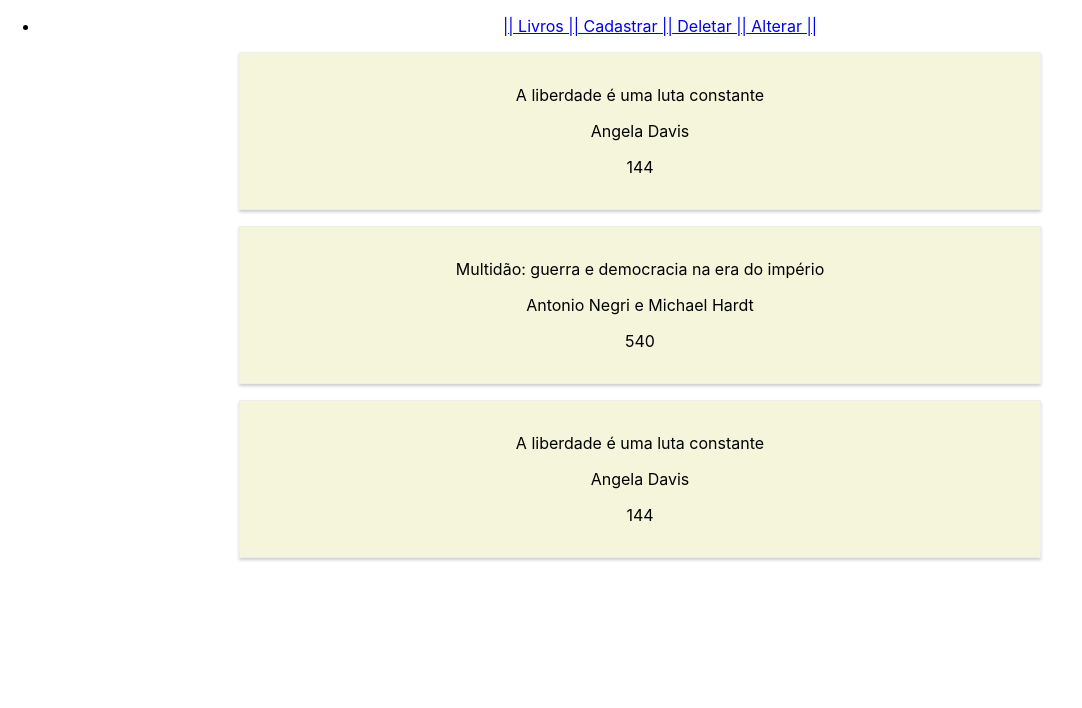
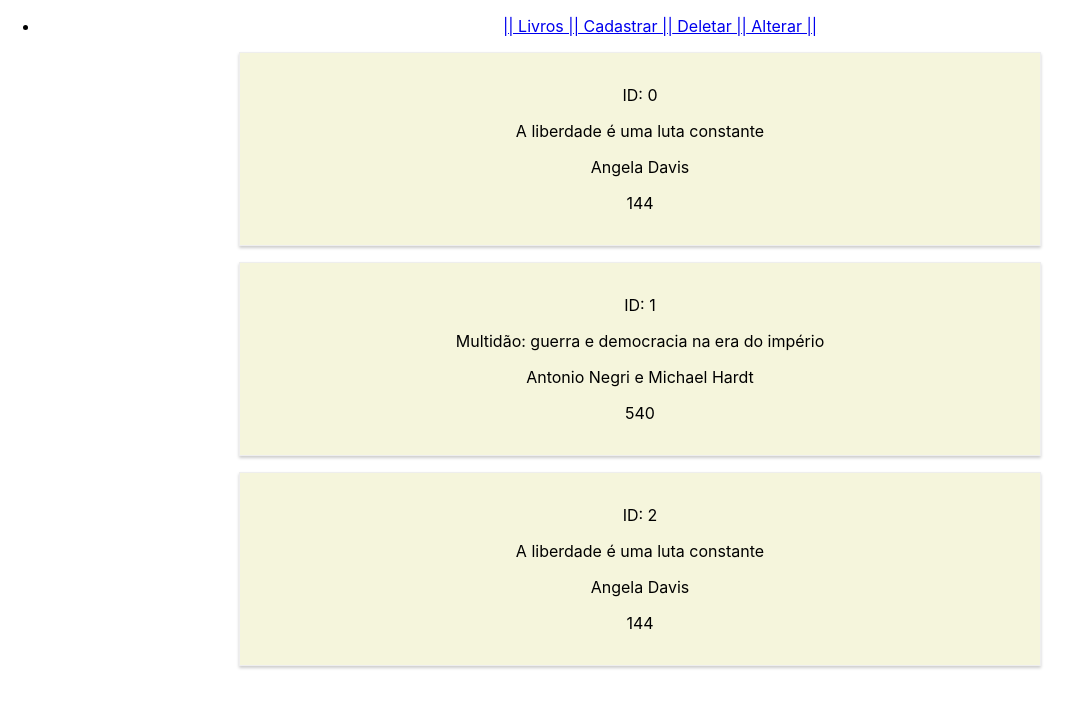
Before and after one commit to adilafattobene/dswl-avaliacao-books, a React (Create React App) app: page /consultar in a window 1280 px wide. Shown: the top 708 px of the page, without its empty margins (0-1082 px from the left). Built offline with nearby package versions, Linux system fonts and the light colour scheme.

Commit message:
feat: add id into bookcard

```diff
--- a/src/components/Book/BookCard/BookCard.js
+++ b/src/components/Book/BookCard/BookCard.js
@@ -15,6 +15,9 @@ export default function BookCardComponent(props) {
   return (
     <BookCard>
       <div>
+        <p>ID: {props.id}</p>
+      </div>
+      <div>
         <p>{props.name}</p>
         <p>{props.author}</p>
         <p>{props.pages}</p>
```
